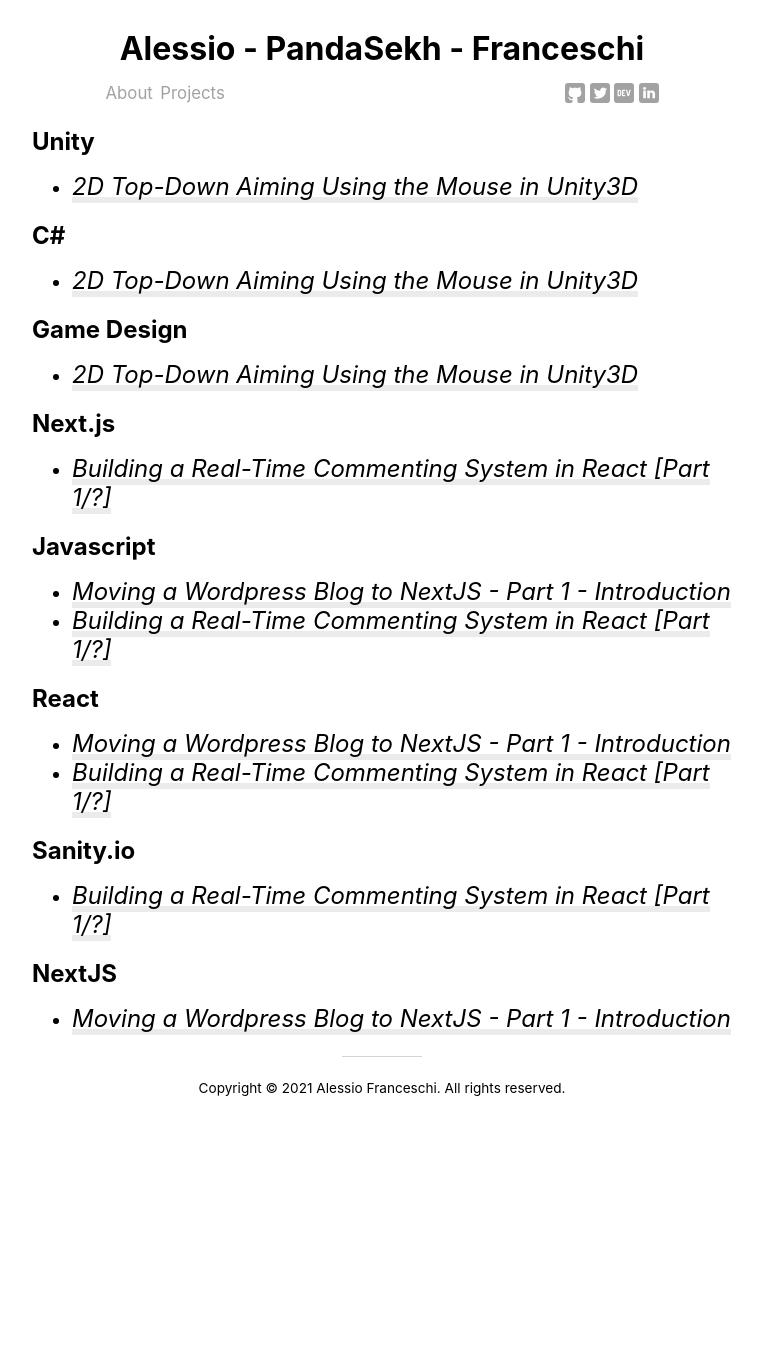
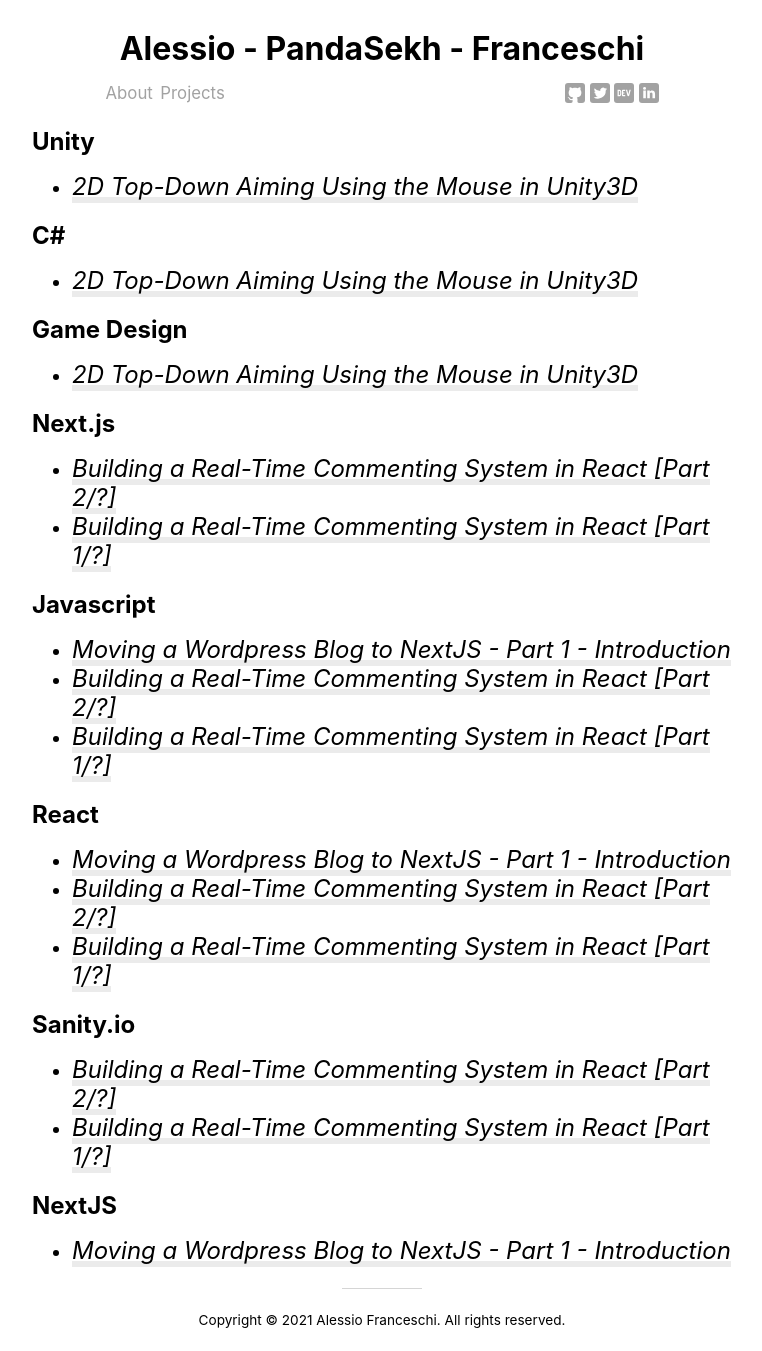
Before and after one commit to PandaSekh/PandaSekh_OldBlog, a Jekyll site: the page built from categories.md, in a window 1280 px wide. Shown: the whole page, without its empty margins (258-1020 px from the left). Built offline with Jekyll 4.4.1, drawn with Linux system fonts in a browser that asks for light colours; before the commit the page ends 1096 px from its top, so only the background shows below that; some of the changed lines change nothing that is shown.

Commit message:
New Post

````diff
--- a/_posts/2021-01-12-react-commenting-system.md
+++ b/_posts/2021-01-12-react-commenting-system.md
@@ -381,4 +381,4 @@
 
 That's it! Add the `AllComments` component in the `index.js` file and now you can add and see comments with real-time updates!
 
-In the next part, we'll add the nested comments funcionality and some other small features, like ReCaptcha v3 and Markdown spport.
+[In the second part]({% post_url 2021-01-13-react-commenting-system-part-2 %}), we'll add the nested comments funcionality and some other small features, like Markdown spport.
--- /dev/null
+++ b/_posts/2021-01-13-react-commenting-system-part-2.md
@@ -0,0 +1,404 @@
+---
+title: Building a Real-Time Commenting System in React [Part 2/?]
+layout: post
+categories: [Next.js, Javascript, React, Sanity.io]
+description: "A series on how to build a fully features Commenting System in Next.js (React)"
+---
+
+In the [previous part of this series]({% post_url 2021-01-12-react-commenting-system %}) we created the foundations of this project and now we have a basic commenting system where we can create and display comments in real time. This time we're going to add some extra functionalities, like nested comments and markdown support.
+
+## Nested Comments
+There are a lot of ways to do nested comments and some of them may work better than my method, but for what we need and use (real time updates and Sanity.io as dataset), I found this to be the best approach.
+
+### How to do Nested Comments
+In the previous post we created a `Comment` schema which included an array of comments that we called `childComments`. To add a child comment, we're going to update the parent by appending to the array the child. If we want a nephew comment (never heard of this, but I'm going to use these words together anyway), we will update his parent comment same as before, and then we're going to update the parent comment (the granddad comment) with the updated child. I am confused too just by writing this, but I promise it's going to be easier when we actually start programming this. Long story short, when we add a child comment, we need to update its parent, then its grandparent and so on. This may seem inefficient, and it probably is for huge amounts of comments, but my objective wasn't building the new Facebook commenting system. My approach has some advantages:
+ - We greatly reduce calls to the backend, because with a single query we get all the comments;
+ - The comments are already nested in the backend, we only need to iterate them, not sort them;
+ - Cleaner data in the backend, no need to have references everywhere.
+
+Again, this might seem confusing but it's going to be clearer soon.
+
+### Create a Child Comment
+#### Front-End - SingleComment Component
+Finally we can code something. First of all, we need to add a *Reply* button to every comment, so open the `SingleComment` component. We can simply add the `AddComment` component, but it's going to be pretty ugly, so we'll add a basic toggle.
+Let's add a state for the reply box and a toggle function.
+```jsx
+const [showReplyBox, setShowReplyBox] = useState(false);
+const toggleReplyBox = () => setShowReplyBox(!showReplyBox);
+```
+
+Then a button to activate the toggle
+```jsx
+<button onClick={toggleReplyBox}>Reply</button>
+```
+
+And now just add the `AddComment` component, but with some extra props. As said in the previous section, whenever we add a new child we need to update its parent and its "first parent", basically the first comment in the hierarchy that isn't a child comment. This is needed because of how Sanity.io works. I explain this better and the end of the chapter, just know that if you are using a different dataset you might not need this prop.
+```jsx
+{showReplyBox && (
+	<AddComment
+		parentCommentId={comment._id}
+		firstParentId={firstParentId || comment._id}
+	/>
+)}
+```
+`parentCommentId` is the id of the current comment from where we're generating the child, while we've never seen `firstParentId`. Basically, this is going to be the id of the "first parent" we mentioned before. We're going to get it from the `SingleComment` component props, like so:
+```jsx
+export  default  function  Comment({  comment,  firstParentId  })  { ... }
+```
+We pass this "first parent" id as prop when rendering the children, like so:
+```jsx
+{comment.childComments && (
+	<ul>
+		{comment.childComments.map(childComment => (
+			<Comment
+				comment={childComment}
+				key={childComment._id}
+				firstParentId={firstParentId || comment._id}
+			/>
+		))}
+	</ul>
+)}
+```
+
+How does this work? Basically, when we have to render the first layer of comments (those that are not children comments), we do it in the `AllComments` component we created in the previous post:
+```jsx
+const commentList = comments?.map(comment => {
+	return <Comment key={comment._id} comment={comment} />;
+});
+```
+
+Here we pass no `firstParentId`, meaning that those components have the variable undefined. Because of that, when we render the `AddComment` or all the child comments, we pass the comment id: `firstParentId={firstParentId || comment._id}`. Those child comments will have the `firstParentId` defined and will use that when creating new comments or showing children. This means that no matter how many children there are, they all have the `firstCommentId` props setted to the id of the first comment in the hierarchy. This sounds complicated, but it's just needed to perform an updated in the database when we create new comments, because Sanity.io can perform queries only on first level documents. If we have nested documents, like we do, even if those documents have an `_id`, a `_key` and a `_type`, they still can't be "searchable". That's why we have to do all of this "first parent" thing.
+
+One last thing, let's add a custom class in case the comment is a child, so that later we can style it accordingly.
+```jsx
+<li
+	key={comment._id}
+	id={comment._id}
+	className={firstParentId ? "child" : ""}
+>
+```
+
+#### Front-End - AddCommentForm Component
+We now need to modify the form to create comments by adding the parent comment id and the first parent id. We can get them from the props and then add them to the data we send to the API endpoint.
+```jsx
+export default function AddCommentForm({parentCommentId, firstParentId}){
+	...
+
+	const onSubmit = data => {
+		setIsSending(true);
+
+		if (parentCommentId) {
+			data.parentCommentId = parentCommentId;
+			data.firstParentId = firstParentId;
+		}
+
+		fetch("/api/addComment", {
+			method: "POST",
+			body: JSON.stringify(data)
+			}
+		).then(r => {
+			if (r.status === 200) {
+				setIsSending(false);
+			} else // handle errors;
+		})
+	}
+
+	...
+}
+```
+
+That's all for this component.
+
+#### Backend - addComment API
+In this serverless function we'll handle the creation of child comments.
+As child comments are created differently from parent ones, let's add an if-else statement inside the try block.
+```jsx
+try {
+	if (doc.parentCommentId) {
+		// Remove these values from the document, as they're not expected in the database
+		const firstParentId = doc.firstParentId;
+		const parentCommentId = doc.parentCommentId;
+		delete doc.parentCommentId;
+		delete doc.firstParentId;
+
+		appendChildComment(firstParentId, parentCommentId, doc).then(
+			() => {
+				resolve(
+					res.status(200).json({ message: "Comment Created" })
+				);
+			}
+		);
+	} else {
+		// If there's no parentCommentId, just create a new comment like before
+		writeClient.create(doc).then(() => {
+			resolve(
+				res.status(200).json({ message: "Comment Created" })
+			);
+		});
+	}
+} catch (err) {
+	reject(res.status(500).json({ message: String(err) }));
+}
+```
+
+If there's a parent comment id, then it is a child comment. We remove those two variables from the document, otherwise Sanity.io will have problems, and then call a function to append the child comment to the parent comment. The remaining code is the same as before.
+
+Now we need to create the function to actually append child comment. This function will require 3 parameters: the id of the first parent, the id of the parent comment and the child comment itself.
+Inside we get the first parent comment and append the child accordingly.
+
+```jsx
+function appendChildComment(firstParentId, parentCommentId, childComment) {
+	return new Promise(async resolve => {
+		// Get the first level parent comment
+		const query = `*[_type == "comment" && _id == "${firstParentId}"][0]`;
+		const parentComment = await writeClient.fetch(query);
+
+		if (!parentComment.childComments) {
+			// Parent Comment has no children, just create a new Array with the child comment
+			parentComment.childComments = [childComment];
+		} else if (parentComment._id === parentCommentId) {
+			// Parent Comment is a first level comment, so just append the comment
+			parentComment.childComments = [
+				...parentComment.childComments.filter(c => c._id !== childComment._id),
+				childComment,
+			];
+			// The filter is not necessary right now, but in case you want to add an Edit
+			// functionality, you'll need this.
+		} else {
+			// Parent comment is a level two or more nested comment
+			// We need to find the actual parent comment in all nested comments
+			const childToUpdate = getChildComment(parentComment, parentCommentId);
+
+			if (!childToUpdate.childComments) {
+				// Parent comment has no children, create new Array with the new child
+				childToUpdate.childComments = [childComment];
+			} else {
+				// Parent comment already has some children
+				// Append the new childComment
+				childToUpdate.childComments = [
+					...childToUpdate.childComments.filter(
+						c => c._id !== childComment._id
+					),
+					childComment
+				];
+			}
+		}
+
+		// Patch the document
+		writeClient
+			.patch(parentComment._id)
+			.set(parentComment)
+			.commit()
+			.then(() => resolve());
+	});
+}
+
+```
+
+Let's analyze the code block by block.
+```jsx
+if (!parentComment.childComments) {
+	parentComment.childComments = [childComment];
+}
+```
+If the first parent comment has no children, just append the new children in a new array.
+
+```jsx
+else if (parentComment._id === parentCommentId) {
+	parentComment.childComments = [...parentComment.childComments, childComment];
+}
+```
+If the parent is a first parent, meaning that it is not a child itself, append the comment to the other children.
+
+```jsx
+else {
+	const childToUpdate = getChildComment(parentComment, parentCommentId);
+
+	if (!childToUpdate.childComments) {
+		childToUpdate.childComments = [childComment];
+	} else {
+		childToUpdate.childComments = [
+			...childToUpdate.childComments.filter(
+				c => c._id !== childComment._id
+			),
+			childComment
+		];
+	}
+}
+```
+
+If we arrive here, the parent is a child itself and so we need to get this parent comment, update it and then patch the first parent comment in the database.
+The function `getChildComment` iterates all children to find the comment we need to update, then the remainder of the code is basically the same as the previous part.
+
+To patch the document we just follow Sanity.io [documentation](https://www.sanity.io/docs/js-client).
+
+The `getChildComment` function is recursive and will return the comment that needs to be updated.
+
+```jsx
+function getChildComment(firstParentComment, childCommentId) {
+	let returnComment = null;
+	firstParentComment?.childComments?.forEach(c => {
+		if (c._id == childCommentId) {
+			returnComment = c;
+		} else if (c.childComments) {
+			returnComment = getChildComment(c, childCommentId);
+		} else {
+			return returnComment;
+		}
+	});
+	return returnComment;
+}
+```
+
+And with that done, we finally have nested comments. Styling is out of scope for this articles, but a quick tip is that you can add a `margin-left` property to the `child` class to have the child comment slighty moved to the right. As this property is relative to the parent DOM element, we can get a "nested comments" style pretty easily.
+
+
+## Markdown Support
+I wanted to add markdown support because I like to make comments readable and walls of text are not great for that, but I didn't want anything too heavy or complicated for the end user.
+ I ended up using a library called [snarkdown](https://github.com/developit/snarkdown). I simply copy-pasted the source code in my project under `lib/snarkdown.js` to remove support for images and headings because we don't need that.
+
+The final code is as follows:
+```js
+const TAGS = {
+	"": ["<em>", "</em>"],
+	_: ["<strong>", "</strong>"],
+	"*": ["<strong>", "</strong>"],
+	"~": ["<s>", "</s>"],
+	"\n": ["<br />"],
+	" ": ["<br />"],
+	"-": ["<hr />"],
+};
+
+/** Outdent a string based on the first indented line's leading whitespace
+ *	@private
+ */
+function outdent(str) {
+	return str.replace(
+		RegExp("^" + (str.match(/^(\t| )+/) || "")[0], "gm"),
+		""
+	);
+}
+
+/** Encode special attribute characters to HTML entities in a String.
+ *	@private
+ */
+function encodeAttr(str) {
+	return (str + "")
+		.replace(/"/g, "&quot;")
+		.replace(/</g, "&lt;")
+		.replace(/>/g, "&gt;");
+}
+
+/** Parse Markdown into an HTML String. */
+export default function parse(md, prevLinks) {
+	let tokenizer = /((?:^|\n+)(?:\n---+|\* \*(?: \*)+)\n)|(?:^``` *(\w*)\n([\s\S]*?)\n```$)|((?:(?:^|\n+)(?:\t|  {2,}).+)+\n*)|((?:(?:^|\n)([>*+-]|\d+\.)\s+.*)+)|(?:!\[([^\]]*?)\]\(([^)]+?)\))|(\[)|(\](?:\(([^)]+?)\))?)|(?:(?:^|\n+)([^\s].*)\n(-{3,}|={3,})(?:\n+|$))|(?:(?:^|\n+)(#{1,6})\s*(.+)(?:\n+|$))|(?:`([^`].*?)`)|(  \n\n*|\n{2,}|__|\*\*|[_*]|~~)/gm,
+		context = [],
+		out = "",
+		links = prevLinks || {},
+		last = 0,
+		chunk,
+		prev,
+		token,
+		inner,
+		t;
+
+	function tag(token) {
+		let desc = TAGS[token[1] || ""];
+		let end = context[context.length - 1] == token;
+		if (!desc) return token;
+		if (!desc[1]) return desc[0];
+		if (end) context.pop();
+		else context.push(token);
+		return desc[end | 0];
+	}
+
+	function flush() {
+		let str = "";
+		while (context.length) str += tag(context[context.length - 1]);
+		return str;
+	}
+
+	md = md
+		.replace(/^\[(.+?)\]:\s*(.+)$/gm, (s, name, url) => {
+			links[name.toLowerCase()] = url;
+			return "";
+		})
+		.replace(/^\n+|\n+$/g, "");
+
+	while ((token = tokenizer.exec(md))) {
+		prev = md.substring(last, token.index);
+		last = tokenizer.lastIndex;
+		chunk = token[0];
+		if (prev.match(/[^\\](\\\\)*\\$/)) {
+			// escaped
+		}
+		// Code/Indent blocks:
+		else if ((t = token[3] || token[4])) {
+			chunk =
+				'<pre class="code ' +
+				(token[4] ? "poetry" : token[2].toLowerCase()) +
+				'"><code' +
+				(token[2]
+					? ` class="language-${token[2].toLowerCase()}"`
+					: "") +
+				">" +
+				outdent(encodeAttr(t).replace(/^\n+|\n+$/g, "")) +
+				"</code></pre>";
+		}
+		// > Quotes, -* lists:
+		else if ((t = token[6])) {
+			if (t.match(/\./)) {
+				token[5] = token[5].replace(/^\d+/gm, "");
+			}
+			inner = parse(outdent(token[5].replace(/^\s*[>*+.-]/gm, "")));
+			if (t == ">") t = "blockquote";
+			else {
+				t = t.match(/\./) ? "ol" : "ul";
+				inner = inner.replace(/^(.*)(\n|$)/gm, "<li>$1</li>");
+			}
+			chunk = "<" + t + ">" + inner + "</" + t + ">";
+		}
+		// Links:
+		else if (token[10]) {
+			out = out.replace(
+				"<a>",
+				`<a href="${encodeAttr(
+					token[11] || links[prev.toLowerCase()]
+				)}">`
+			);
+			chunk = flush() + "</a>";
+		} else if (token[9]) {
+			chunk = "<a>";
+		}
+		// `code`:
+		else if (token[16]) {
+			chunk = "<code>" + encodeAttr(token[16]) + "</code>";
+		}
+		// Inline formatting: *em*, **strong** & friends
+		else if (token[17] || token[1]) {
+			chunk = tag(token[17] || "--");
+		}
+		out += prev;
+		out += chunk;
+	}
+
+	return (out + md.substring(last) + flush()).replace(/^\n+|\n+$/g, "");
+}
+```
+
+Now, in `components/Comments/SingleComment.js` we can parse the comment.
+
+```jsx
+import parser from "../../lib/snarkdown";
+
+...
+
+<p
+	className="comment-content"
+	dangerouslySetInnerHTML={/{ //remove the slash
+		__html: parser(comment.comment.trim()),
+	}}
+/>
+```
+
+That's all for this post. In the next one we'll finally add some reactions to our comments!
--- a/_sass/footer.scss
+++ b/_sass/footer.scss
@@ -1,4 +1,5 @@
 .footer{
+    padding-bottom: 10px;
     p{
         text-align: center;
         font-size: 0.85rem;
````
